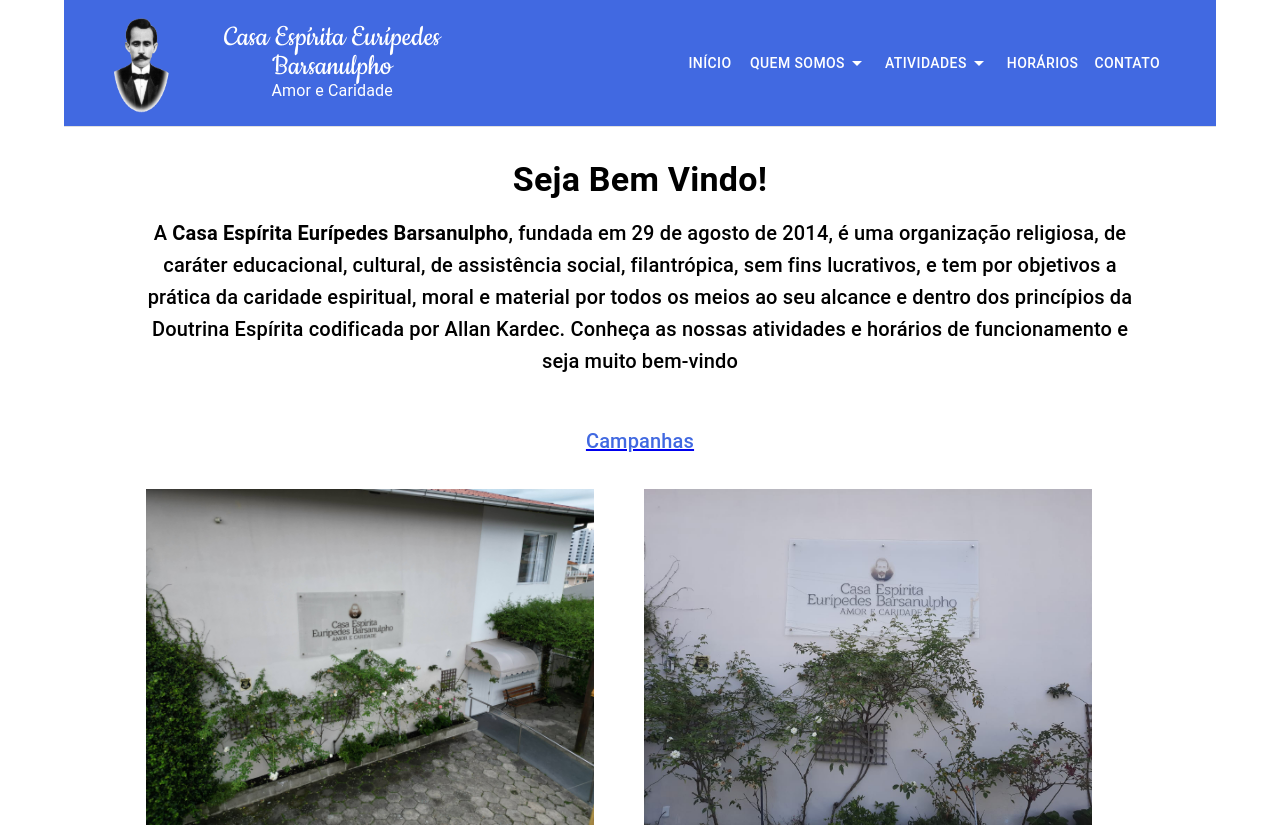
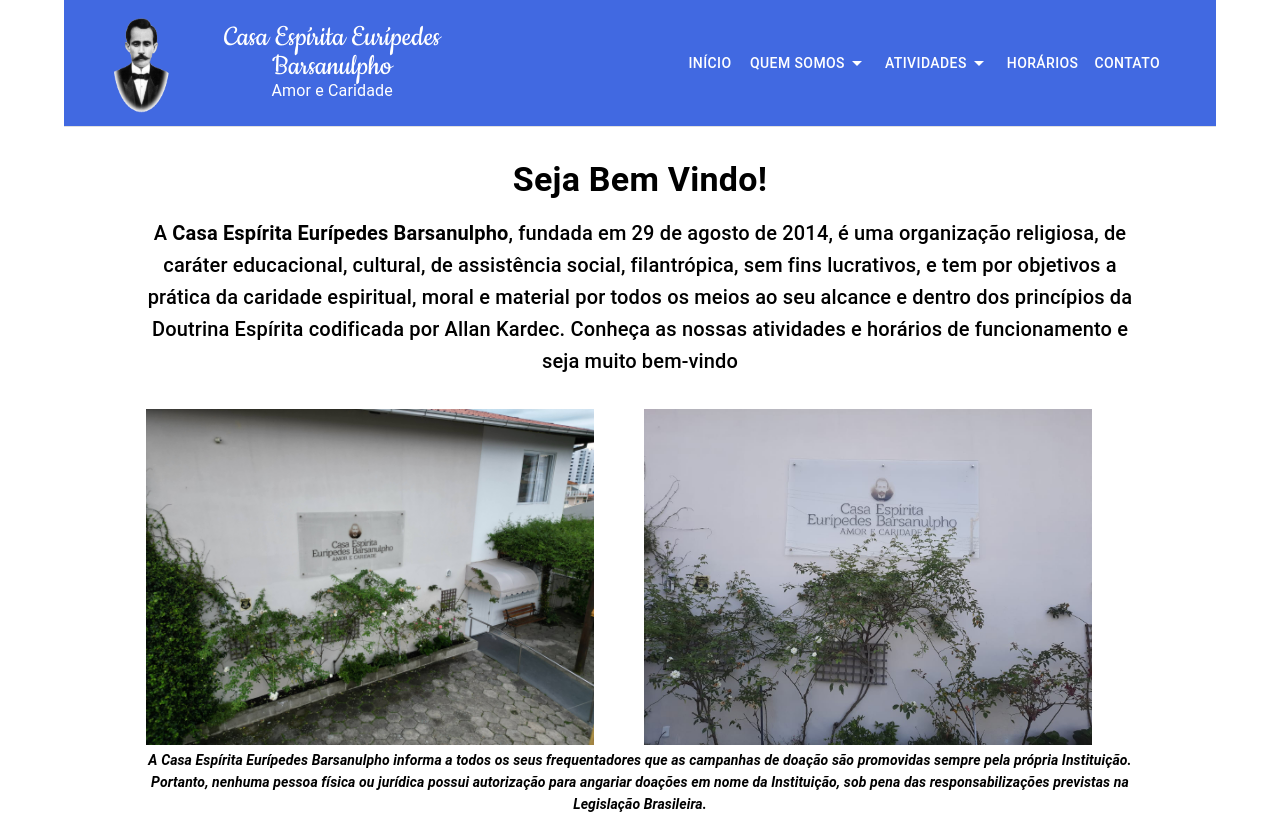
Before and after one commit to guimaraes-darlan/ceeb-site, a Next.js app: page / in a window 1280 px wide. Shown: the top 827 px of the page. Built offline with nearby package versions, Linux system fonts and the light colour scheme.

Commit message:
feat: retirada das campanhas

```diff
--- a/src/app/home-page.tsx
+++ b/src/app/home-page.tsx
@@ -33,23 +33,7 @@
           as nossas atividades e horários de funcionamento e seja muito
           bem-vindo
         </Typography>
-        <Container sx={{ height: "2rem" }} />
-        <Container
-          sx={{
-            display: "flex",
-            justifyContent: "center",
-            paddingTop: "1rem",
-          }}
-        >
-          <Link href="/campanhas">
-            <Link
-              style={{ textDecoration: "none", color: "#4169E1" }}
-              href="/campanhas"
-            >
-              <Typography variant="h6">Campanhas</Typography>
-            </Link>
-          </Link>
-        </Container>
+
         <Container sx={{ height: "2rem" }} />
         <Grid container spacing={1}>
           <Grid item xs={12} sm={6} md={6}>
```
